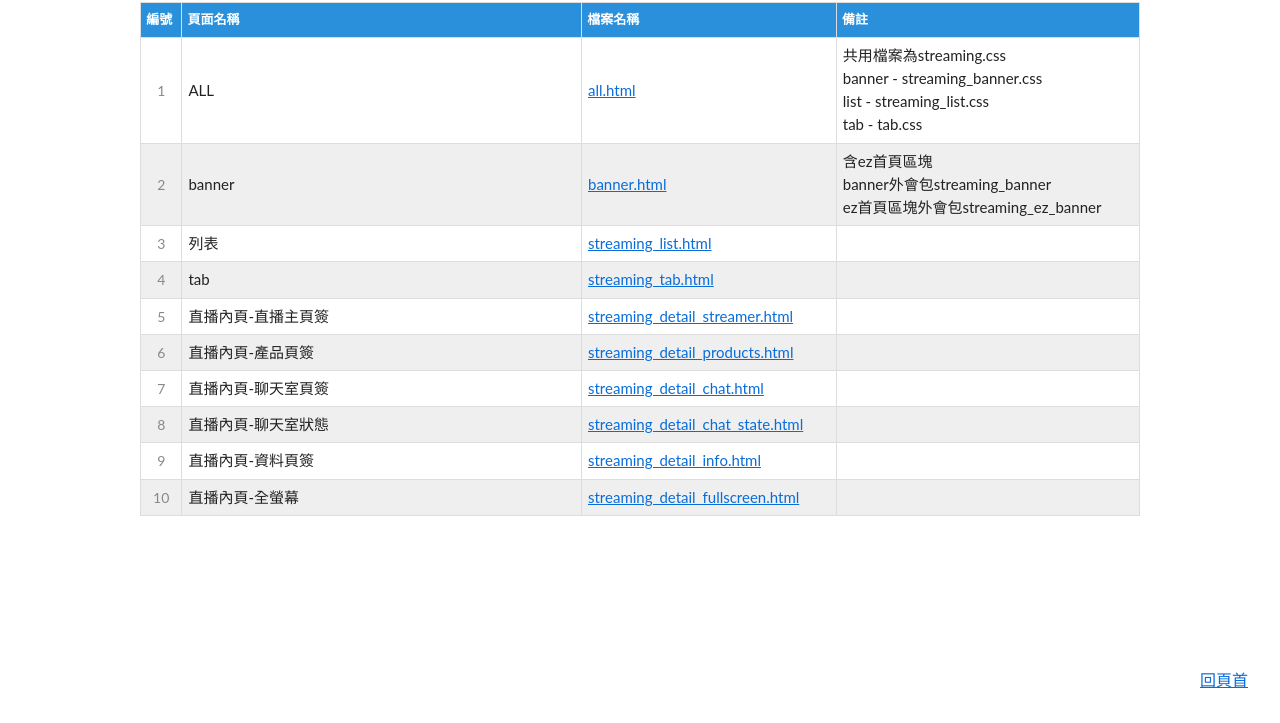
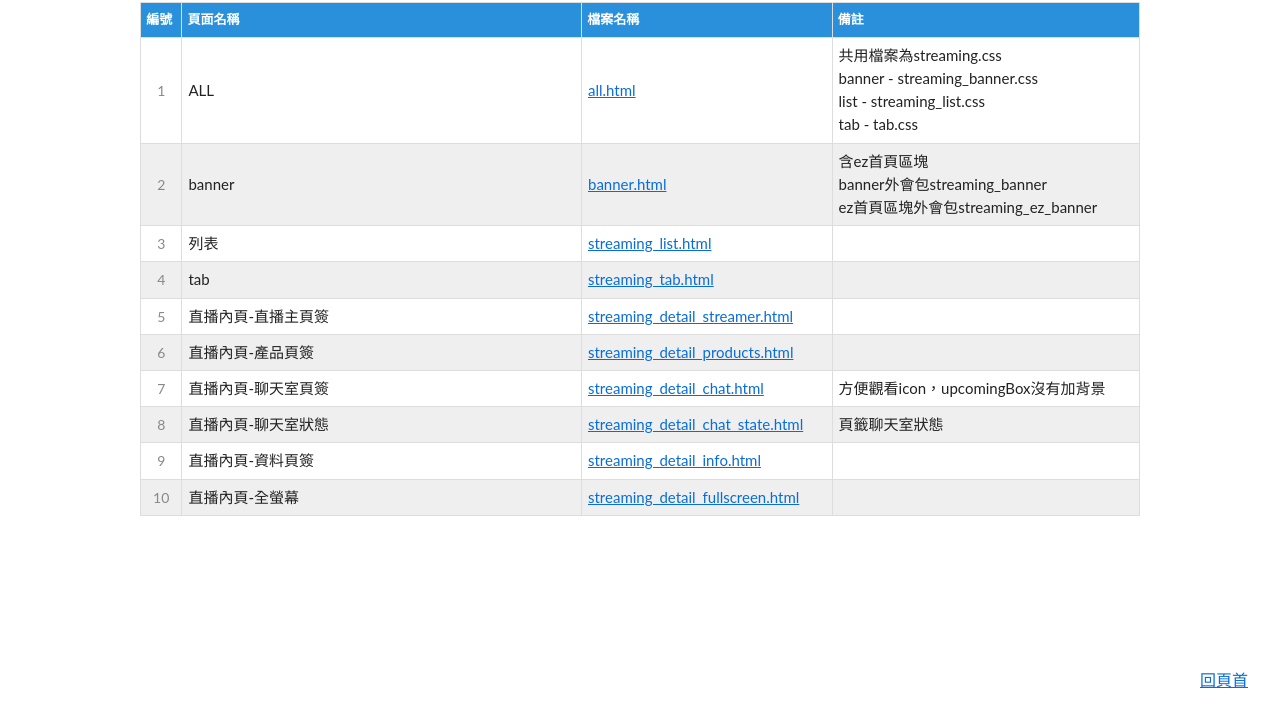
Before and after one commit to HywebU00/2023_TT_Streaming, a plain HTML site: page index.html in a window 1280 px wide. Shown: the part 77-800 px from the top of the page. Drawn offline with Linux system fonts and the light colour scheme.

Commit message:
更新修改

```diff
--- a/index.html
+++ b/index.html
@@ -239,7 +239,7 @@
               <td>
                 <a href="streaming_detail_chat.html" target="_blank"></a>
               </td>
-              <td></td>
+              <td>方便觀看icon，upcomingBox沒有加背景</td>
             </tr>
             <tr>
               <td></td>
@@ -247,7 +247,7 @@
               <td>
                 <a href="streaming_detail_chat_state.html" target="_blank"></a>
               </td>
-              <td></td>
+              <td>頁籤聊天室狀態</td>
             </tr>
             <tr>
               <td></td>
```
